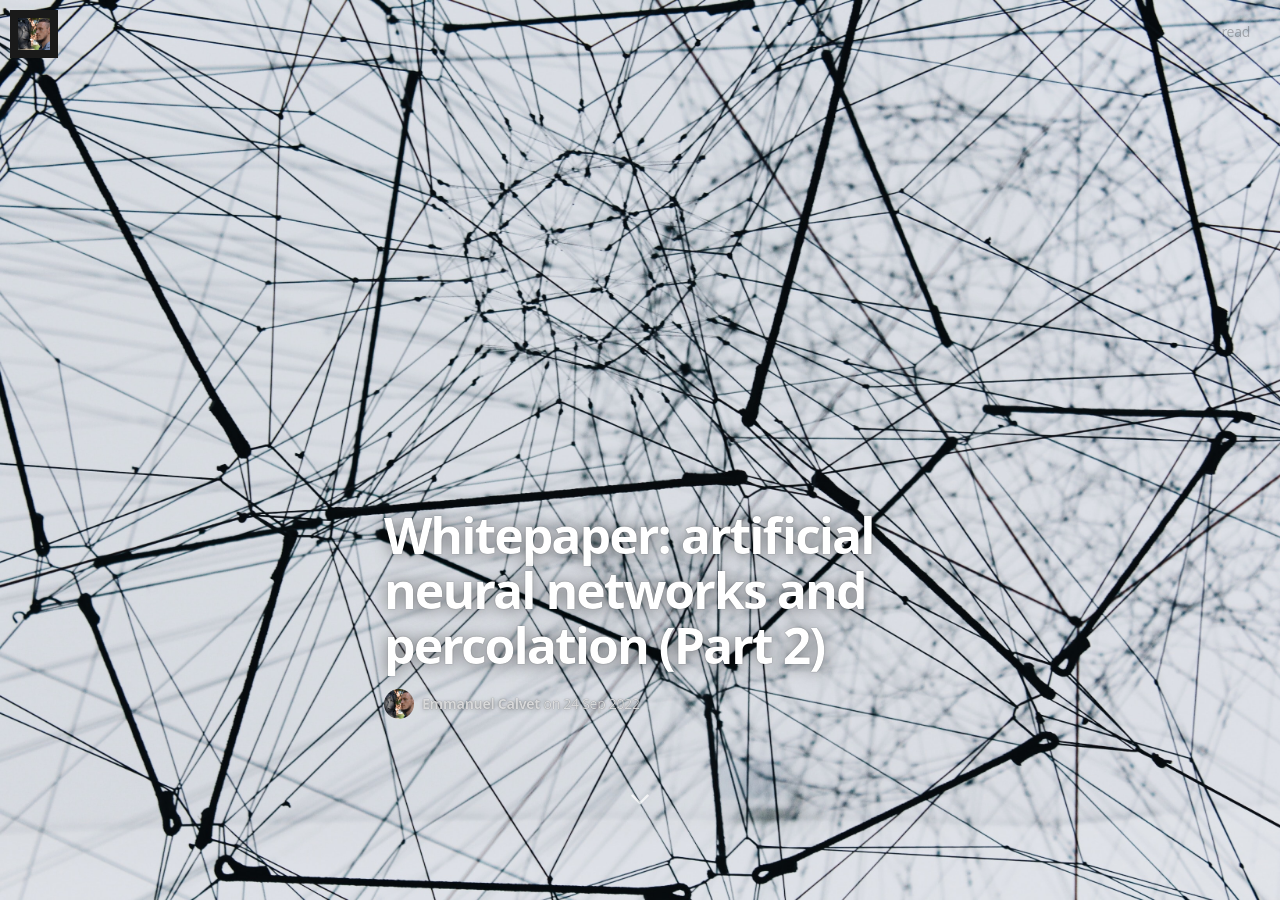
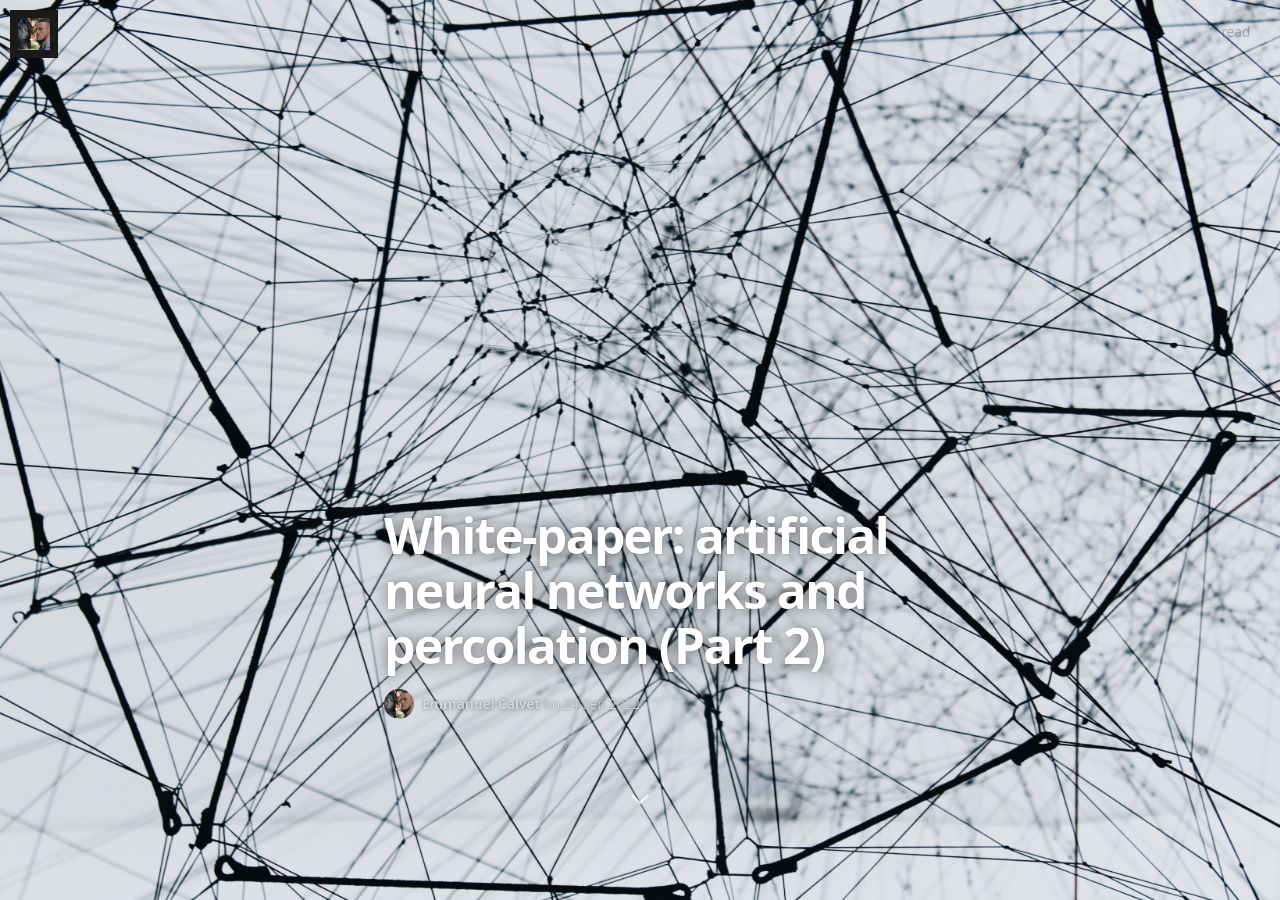
Before and after one commit to ManuNeuro/EmmanuelCalvet, a Jekyll site: the page built from _posts/2022-09-24-whitepaper-p2.md, in a window 1280 px wide and 900 px high. Built offline with Jekyll 4.4.1, drawn with Linux system fonts in a browser that asks for light colours; nearby versions of some CDN libraries; some web fonts are replaced; formulas are drawn with MathJax 3; comment, search, counter and statistics services are not loaded.

```diff
--- a/_posts/2022-09-24-whitepaper-p2.md
+++ b/_posts/2022-09-24-whitepaper-p2.md
@@ -1,5 +1,5 @@
 ---
-title: "Whitepaper: artificial neural networks and percolation (Part 2)"
+title: "White-paper: artificial neural networks and percolation (Part 2)"
 layout: post
 categories: Quantum, Crypto
 comments: true
```
Also changed, not shown: assets/article_images/2022-09-24-whitepaper-p2/normal-weight.png.
